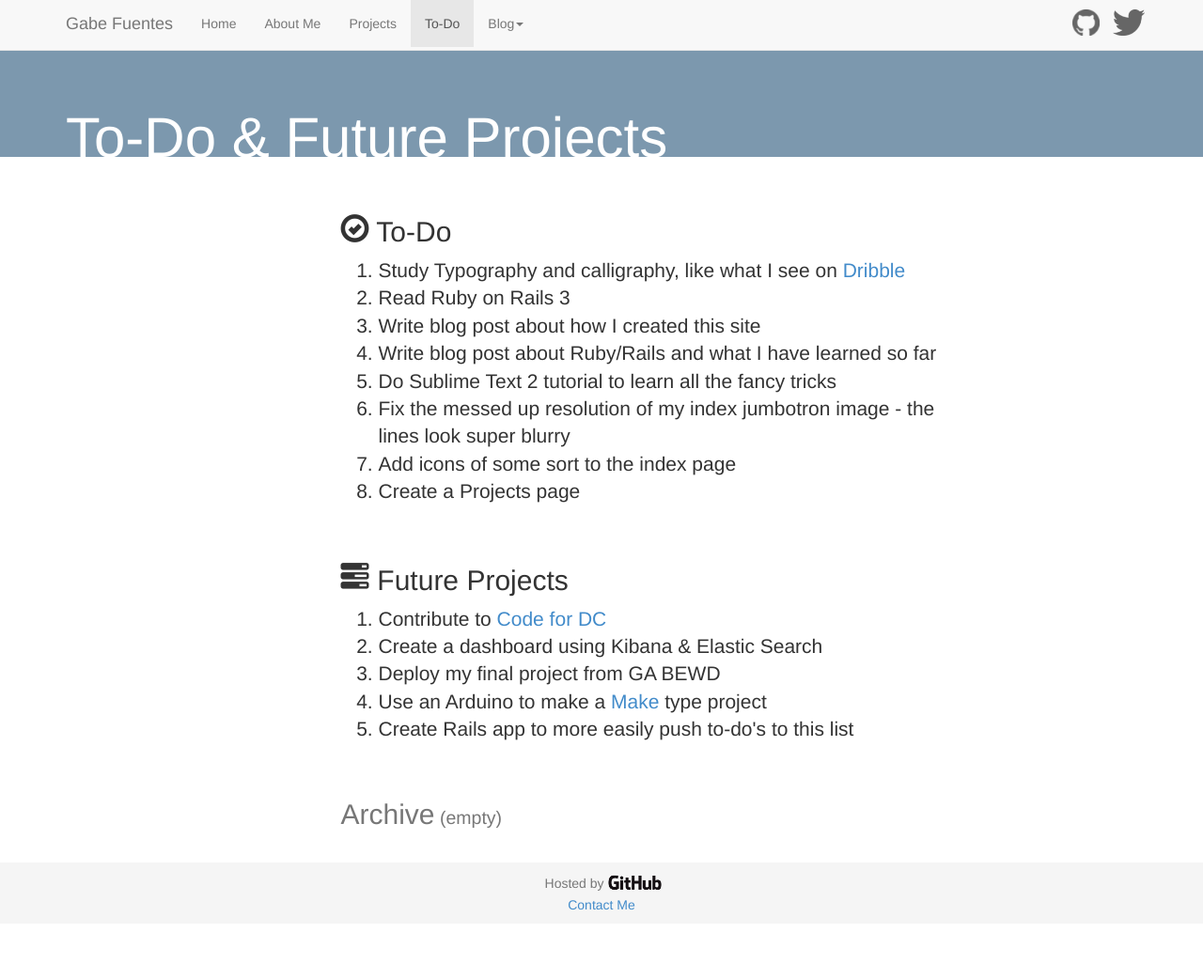
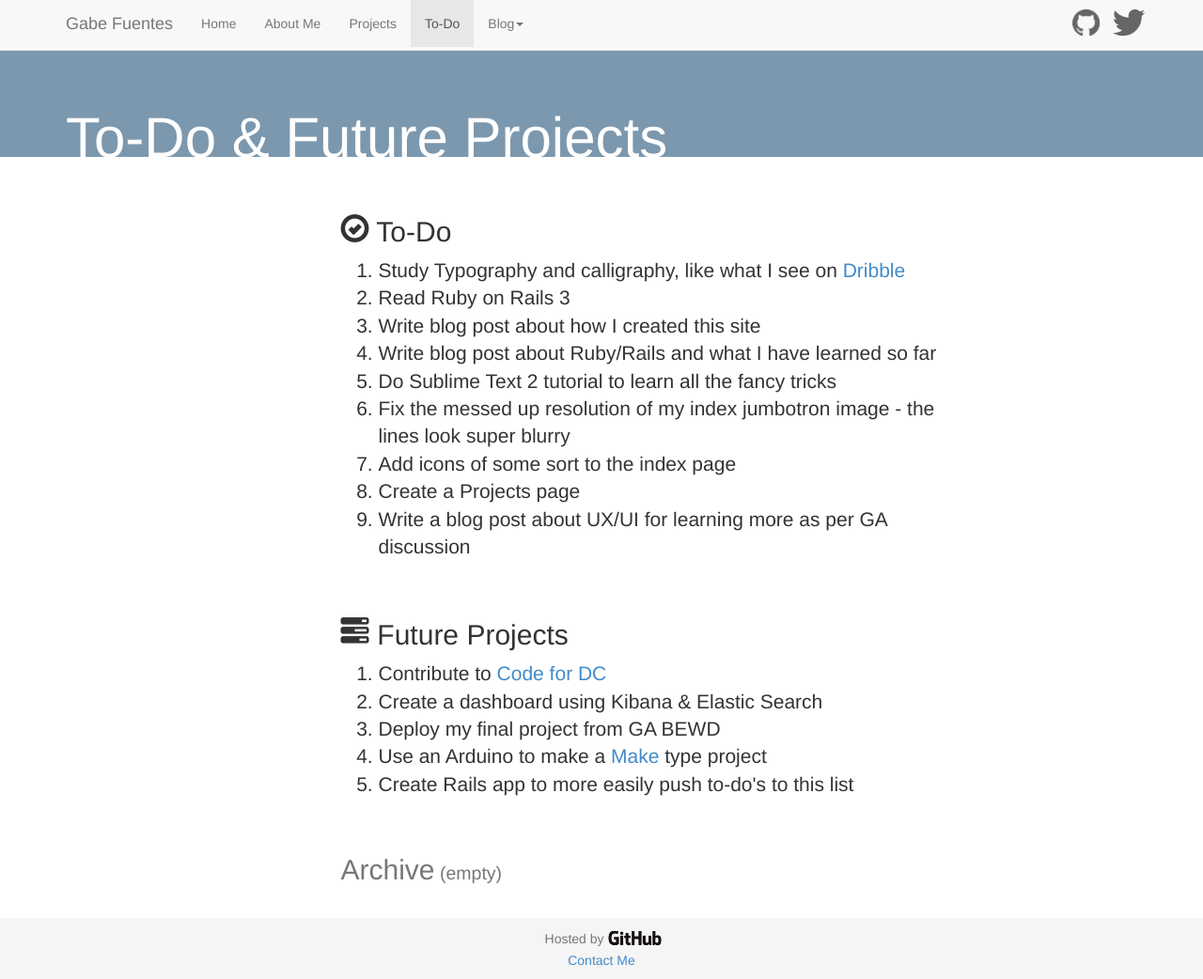
Before and after one commit to gffuentes/gffuentes.github.io, a Jekyll site: the page built from to-do.html, in a window 1280 px wide. Shown: the whole page at 94% size. Built offline with Jekyll 4.4.1, drawn with Linux system fonts in a browser that asks for light colours; nearby versions of some CDN libraries; before the commit the page ends 983 px from its top, so only the background shows below that.

```diff
--- a/to-do.html
+++ b/to-do.html
@@ -21,6 +21,7 @@
 			<li>Fix the messed up resolution of my index jumbotron image - the lines look super blurry</li>
 			<li>Add icons of some sort to the index page</li>
 			<li>Create a Projects page</li>
+			<li>Write a blog post about UX/UI for learning more as per GA discussion</li>
 		</ol>
 		<br>
 		<h2><span class="glyphicon glyphicon-tasks"></span> Future Projects</h2>
```
Also changed, not shown: 1 other file.
